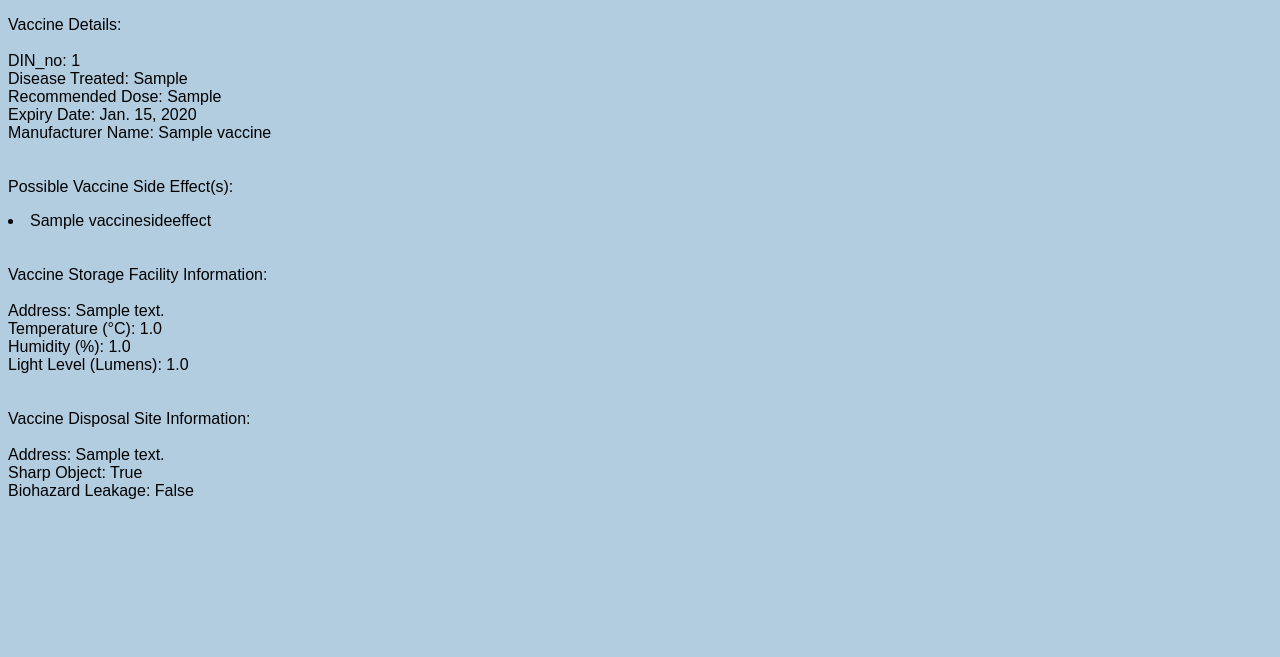
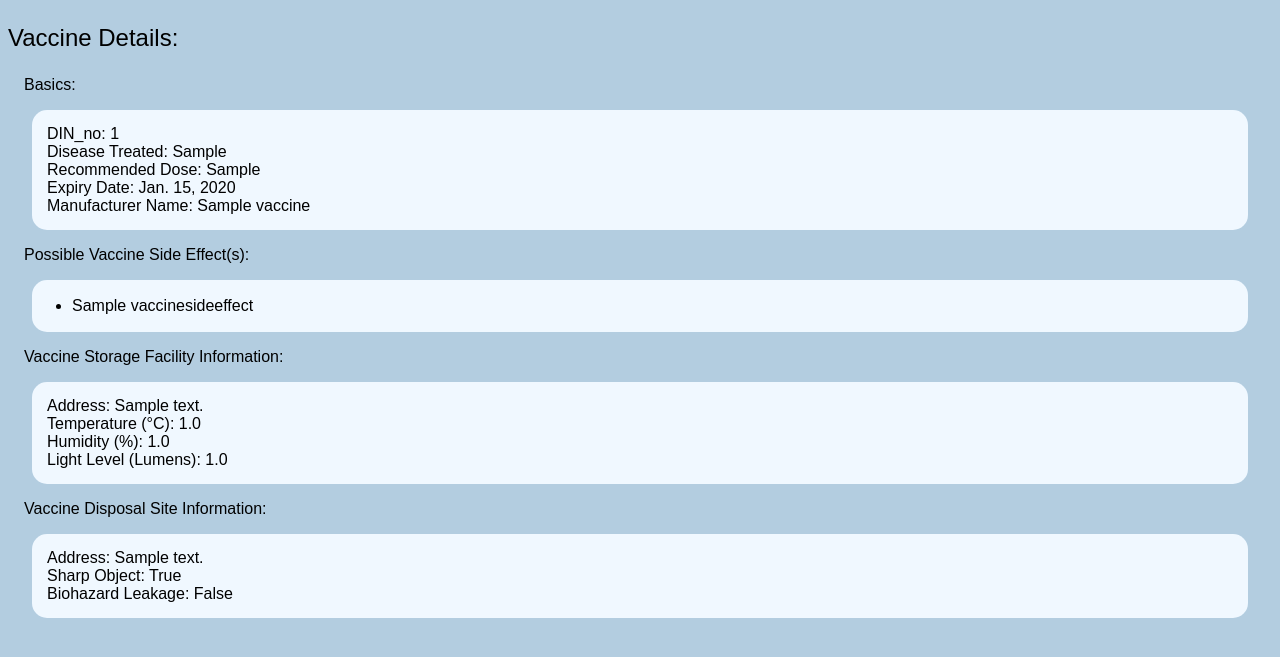
Before and after one commit to tyleryip/vaccine-tracking-app, a Django app: page /nurse/vaccines/1 in a window 1280 px wide. Shown: the top 657 px of the page. Run offline with Django 3.2, Linux system fonts and the light colour scheme; tables that the repository leaves empty hold one stand-in row (values such as "Sample post").

Commit message:
### Fix: Cleaned up vaccine details html and added some css

```diff
--- a/cpsc471-project/tracker/static/tracker/nurse_vaccine_details.css
+++ b/cpsc471-project/tracker/static/tracker/nurse_vaccine_details.css
@@ -1,7 +1,61 @@
 a {
-    text-align: center;
+  text-align: center;
 }
 body {
-    background-color: #b3cde0;
-    font-family: Arial, Helvetica, sans-serif;
+  background-color: #b3cde0;
+  font-family: Arial, Helvetica, sans-serif;
 }
+
+.header {
+  font-size: 24px;
+}
+
+.subheading {
+  font-size: 16px;
+  margin-left: 2vh;
+}
+
+.basics {
+  background-color: aliceblue;
+  padding: 15px;
+  border-radius: 15px;
+  margin-left: 3vh;
+  margin-right: 3vh;
+}
+
+.basics p {
+  margin: 0;
+}
+
+.side-effects {
+  background-color: aliceblue;
+  padding-top: 1px;
+  padding-bottom: 1px;
+  border-radius: 15px;
+  margin-left: 3vh;
+  margin-right: 3vh;
+}
+
+.storage-facility-info p {
+  margin: 0;
+}
+
+.storage-facility-info {
+  background-color: aliceblue;
+  padding: 15px;
+  border-radius: 15px;
+  margin-left: 3vh;
+  margin-right: 3vh;
+}
+
+.disposal-site-info p {
+  margin: 0;
+}
+
+.disposal-site-info {
+  background-color: aliceblue;
+  padding: 15px;
+  border-radius: 15px;
+  margin-left: 3vh;
+  margin-right: 3vh;
+}
--- a/cpsc471-project/tracker/templates/tracker/nurse_vaccine_details.html
+++ b/cpsc471-project/tracker/templates/tracker/nurse_vaccine_details.html
@@ -1,9 +1,9 @@
 <!DOCTYPE html>
 <html lang="en">
   <head>
-    <meta charset="UTF-8">
-    <meta http-equiv="X-UA-Compatible" content="IE=edge">
-    <meta name="viewport" content="width=device-width, initial-scale=1.0">
+    <meta charset="UTF-8" />
+    <meta http-equiv="X-UA-Compatible" content="IE=edge" />
+    <meta name="viewport" content="width=device-width, initial-scale=1.0" />
     <title>Nurse Vaccine Details</title>
     {% load static %}
     <link
@@ -13,56 +13,49 @@
     />
   </head>
   <body>
-    <p>
-        Vaccine Details:
-        <br>
-        <br>
-        DIN_no: {{ vaccine_obj.DIN_no }}
-        <br>
-        Disease Treated: {{ vaccine_obj.disease_treated}}
-        <br>
-        Recommended Dose: {{ vaccine_obj.recommended_dose}}
-        <br>
-        Expiry Date: {{ vaccine_obj.expiry_date}}
-        <br>
-        Manufacturer Name: {{ vaccine_obj.manufacturer_name}}
-        <br>
-        <br>
-        <br>
-        Possible Vaccine Side Effect(s):
+    <div>
+      <p class="header">Vaccine Details:</p>
+      <p class="subheading">Basics:</p>
+      <div class="basics">
+        <p>DIN_no: {{ vaccine_obj.DIN_no }}</p>
+        <p>Disease Treated: {{ vaccine_obj.disease_treated}}</p>
+        <p>Recommended Dose: {{ vaccine_obj.recommended_dose}}</p>
+        <p>Expiry Date: {{ vaccine_obj.expiry_date}}</p>
+        <p>Manufacturer Name: {{ vaccine_obj.manufacturer_name}}</p>
+      </div>
+      <p class="subheading">Possible Vaccine Side Effect(s):</p>
+      <div class="side-effects">
+        {% if vaccine_side_effect_obj %}
+        <ul>
           {% for side_effect in vaccine_side_effect_obj %}
-        <li>
-            {{ side_effect.side_effect_name }}
-        </li>
+          <li>{{ side_effect.side_effect_name }}</li>
           {% endfor %}
-        <br>
-        <br>
-        Vaccine Storage Facility Information:
-        {% for stored_at in stored_at_obj %}
-        <br>
-        <br>
-        {{ stored_at.vaccination_site_address }}
-        <br>
-        Temperature (°C): {{ stored_at.temperature }}
-        <br>
-        Humidity (%): {{ stored_at.humidity }}
-        <br>
-        Light Level (Lumens): {{ stored_at.lighting }}
-        <br>
-        {% endfor %}
-        <br>
-        <br>
-        Vaccine Disposal Site Information:
-        <br>
-        {% for disposed_at in disposed_at_obj %}
-        <br>
-        {{ disposed_at.disposal_site_address }}
-        <br>
-        Sharp Object: {{ disposed_at.sharp }}
-        <br>
-        Biohazard Leakage: {{ disposed_at.biohazard_leakage }}
-        {% endfor %}
-        <br>
-    </p>
+        </ul>
+        {% else %}
+        <p>No known side effects</p>
+        {% endif %}
+      </div>
+      <p class="subheading">Vaccine Storage Facility Information:</p>
+      <div class="storage-facility-info">
+        {% if stored_at_obj %} {% for stored_at in stored_at_obj %}
+        <p>{{ stored_at.vaccination_site_address }}</p>
+        <p>Temperature (°C): {{ stored_at.temperature }}</p>
+        <p>Humidity (%): {{ stored_at.humidity }}</p>
+        <p>Light Level (Lumens): {{ stored_at.lighting }}</p>
+        {% endfor %} {% else %}
+        <p>No storage information available.</p>
+        {% endif %}
+      </div>
+      <p class="subheading">Vaccine Disposal Site Information:</p>
+      <div class="disposal-site-info">
+        {% if disposed_at_obj %} {% for disposed_at in disposed_at_obj %}
+        <p>{{ disposed_at.disposal_site_address }}</p>
+        <p>Sharp Object: {{ disposed_at.sharp }}</p>
+        <p>Biohazard Leakage: {{ disposed_at.biohazard_leakage }}</p>
+        {% endfor %} {% else %}
+        <p>No disposal information available.</p>
+        {% endif %}
+      </div>
+    </div>
   </body>
 </html>
```
Lines whose indentation alone changed are shown as unchanged.
